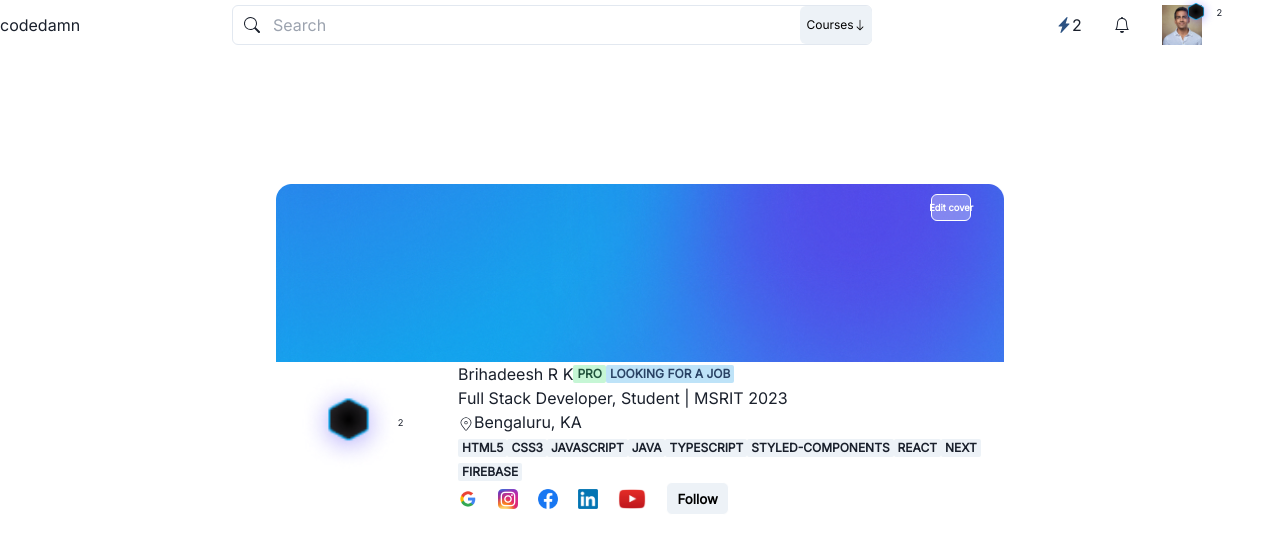
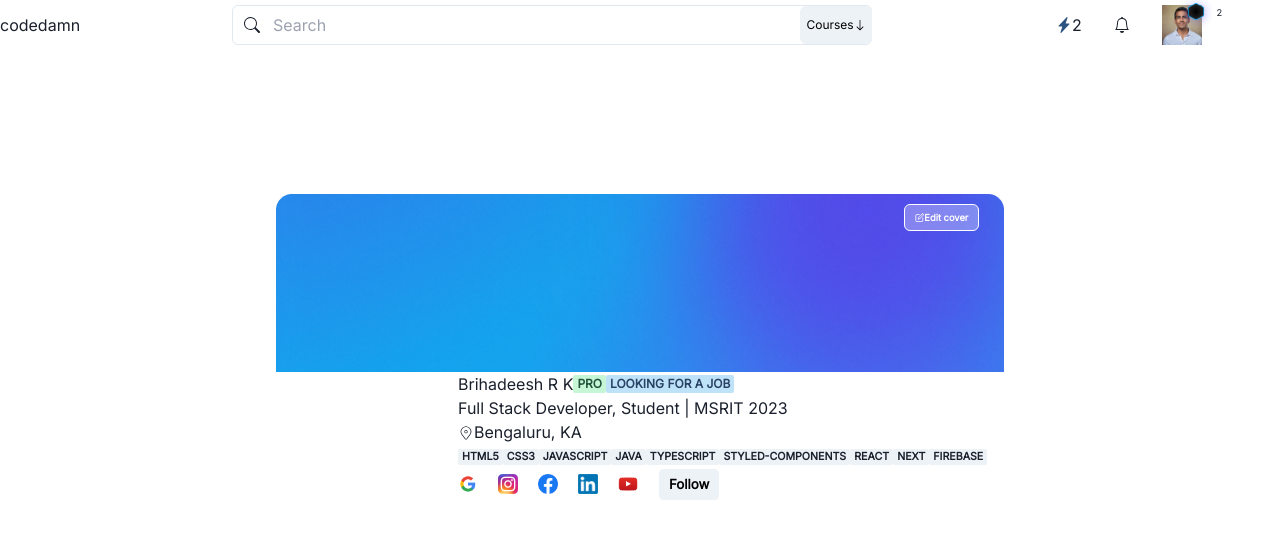
Before and after one commit to Brihadeeshrk/codedamn-portfolio, a Next.js app: page / in a window 1280 px wide. Shown: the top 552 px of the page. Built offline with nearby package versions, Linux system fonts and the light colour scheme.

Commit message:
herocard done

```diff
--- a/src/components/HeroCard/index.tsx
+++ b/src/components/HeroCard/index.tsx
@@ -2,7 +2,7 @@ import { Badge, Box, Button, Flex, Image, Text, Icon } from "@chakra-ui/react";
 import Link from "next/link";
 import React from "react";
 import { CiLocationOn } from "react-icons/ci";
-import LevelBadge from "@/components/LevelBadge";
+import { FiEdit } from "react-icons/fi";
 
 type indexProps = {};
 
@@ -40,31 +40,35 @@ const index: React.FC<indexProps> = () => {
           alt="Banner Image"
           position="relative"
         />
+        <Box>
           <Button
             position="relative"
             variant="banner"
-          right="10%"
+            right="100px"
             top="10px"
             height="20pt"
             fontSize="7pt"
             className="p-1 z-50"
           >
+            <Icon as={FiEdit} className="mr-2" />
             Edit cover
           </Button>
+        </Box>
       </Flex>
+
       {/* Details */}
       <Flex width="100%" className="rounded-b-xl border-2 border-slate-100">
         <Flex width="25%">
           <Image
             src="/assets/stock.jpeg"
             alt="Profile Picture"
-            height="40%"
+            height={{ sm: "20%", md: "40%" }}
             className="z-50 rounded-full"
             border="2px solid white"
-            mt={-16}
+            mt={{ sm: -10, md: -16 }}
             ml={4}
           />
-          <LevelBadge level={2} top="-10%" height="100px" width="100px" />
+          {/* <LevelBadge level={2} top="-10%" height="100px" width="100px" /> */}
         </Flex>
         <Flex width="75%" direction="column" className="p-3">
           {/* Name and Badges */}
@@ -98,8 +102,8 @@ const index: React.FC<indexProps> = () => {
             {badges.map((item, index) => (
               <Badge
                 key={index}
-                className="mr-1"
-                fontSize={{ sm: "7pt", md: "9pt" }}
+                className="mr-2 mb-2 p-1 rounded-lg"
+                fontSize={{ sm: "7pt", md: "8pt" }}
               >
                 {item}
               </Badge>
@@ -121,7 +125,7 @@ const index: React.FC<indexProps> = () => {
                   <Image
                     src={item.image}
                     alt="socials"
-                    height={{ sm: "5pt", md: "15pt" }}
+                    width={{ sm: "12pt", md: "15pt" }}
                   />
                 </Link>
               </Box>
--- a/src/components/Layout/index.tsx
+++ b/src/components/Layout/index.tsx
@@ -10,7 +10,7 @@ const index: React.FC<indexProps> = ({ children }) => {
   return (
     <>
       <Header />
-      <Box margin="0px auto" mt="60px" width="70%">
+      <Box margin="0px auto" mt="60px" width="75%">
         {children}
       </Box>
     </>
```
Lines whose indentation alone changed are shown as unchanged.
